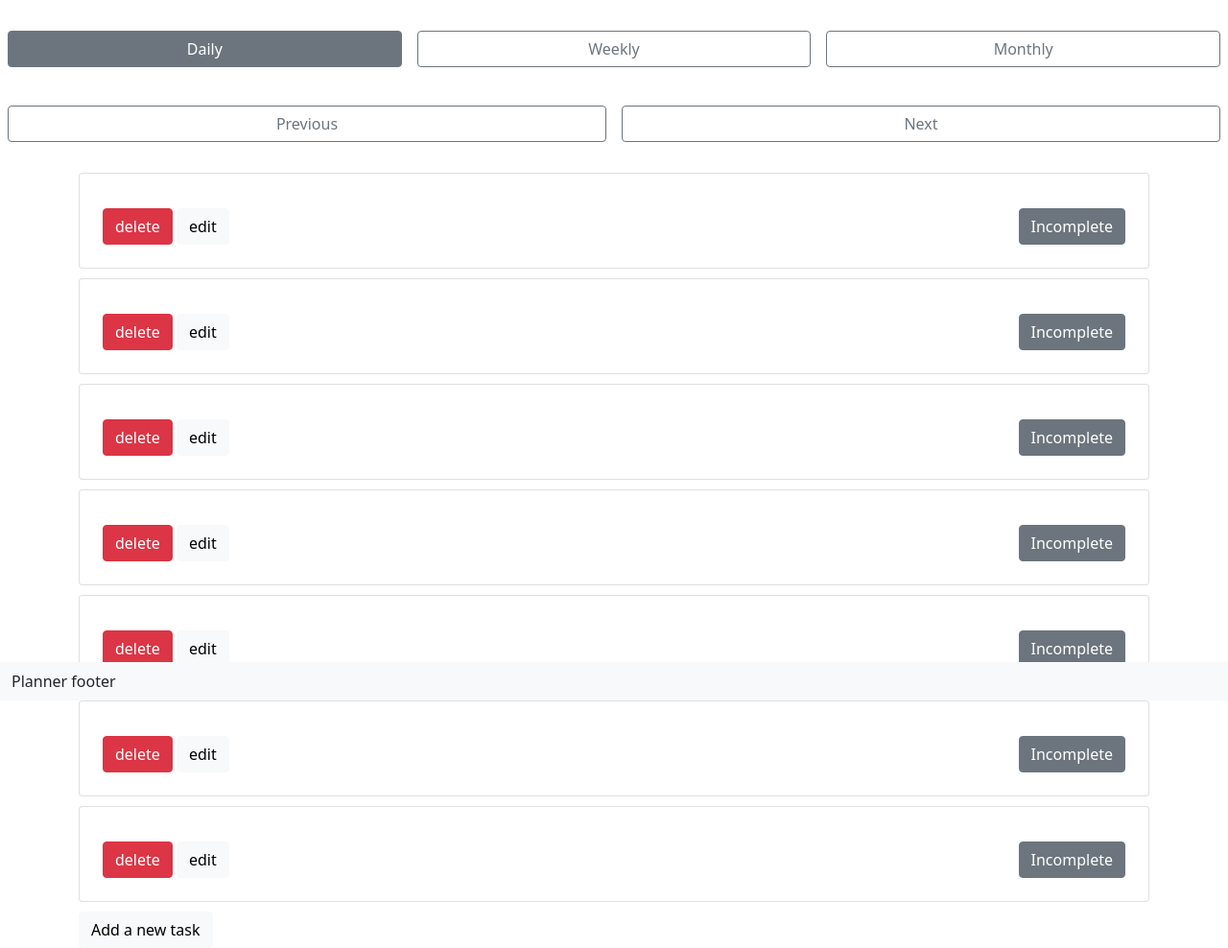
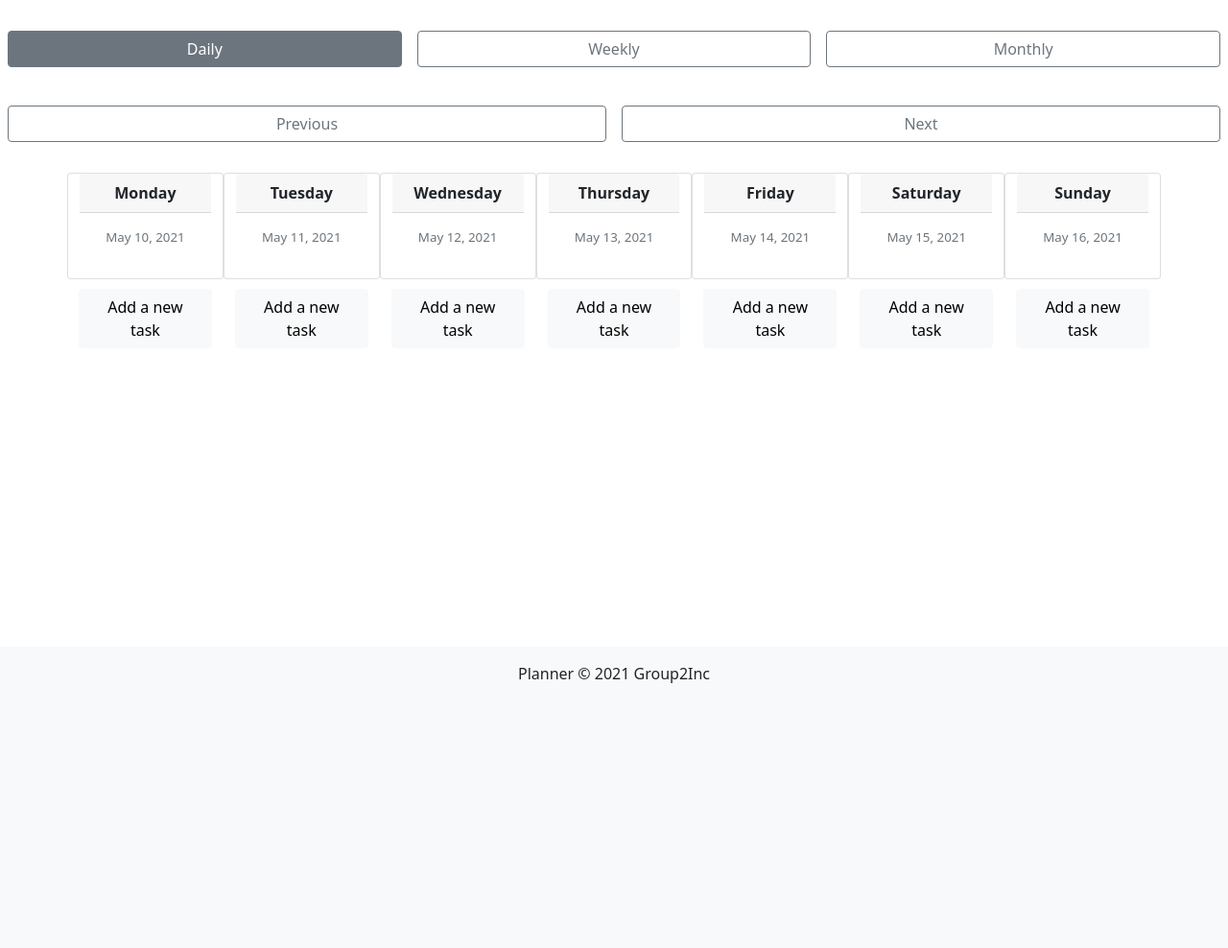
Before and after one commit to Julia-321/Planner, a Django app: page /tasks/weekly/2021/05/10/ in a window 1280 px wide. Shown: the part 70-1058 px from the top of the page at 96% size. After the commit the page ends 782 px from the top, so only its background shows below. Run offline with Django 3.2, Linux system fonts and the light colour scheme; a user stored in the database is signed in; tables that the repository leaves empty hold one stand-in row (values such as "Sample post"); some libraries are stand-ins or nearby versions.

Commit message:
changed home page (weekly) front

```diff
--- a/accounts/consts.py
+++ b/accounts/consts.py
@@ -6,4 +6,4 @@ HOME_PAGE_DICT = {1: 'Daily', 2: 'Weekly', 3: 'Monthly'}
 PUSH_TIME = ((1, 'deadline'), (2, '15 min'), (3, 'hour'), (4, '1 min'))
 DAYS = ['Monday', 'Tuesday', 'Wednesday', 'Thursday', 'Friday', 'Saturday', 'Sunday']
 MONTHS = ['January', 'February', 'March', 'April', 'May', 'June', 'July', 'August', 'September', 'October', 'November',
-         'December']
+          'December']
--- a/tasks/services.py
+++ b/tasks/services.py
@@ -4,10 +4,11 @@ from django.utils import timezone
 from accounts.consts import DAYS, MONTHS
 from calendar import Calendar
 
+
 def get_tasks_daily(request, date):
 
     today = date
-    tasks = Task.objects.filter(user=request.user, deadline__year=today.year,
+    tasks = Task.objects.filter(user=request.user, deadline__year=today.year, deadline__month=today.month,
                                 deadline__day=today.day).order_by('complete', 'deadline')
     return tasks
 
--- a/tasks/views.py
+++ b/tasks/views.py
@@ -167,7 +167,7 @@ class ShowTasksMonthly(LoginRequiredMixin, View):
             'date': cur_date,
             'tasks': tasks,
             'checked': self.request.session.get('checked', default=HOME_PAGE_DICT[self.request.user.profile.home_view]),
-            'month_name': MONTHS[month - 1]
+            'month_name': MONTHS[month - 1],
         }
         return render(self.request, 'tasks/monthly.html', context=context)
 
--- a/templates/base.html
+++ b/templates/base.html
@@ -15,7 +15,7 @@
 
         {% if user.is_authenticated and user.profile.theme == 2 %}
 
-        <nav class="navbar navbar-expand-lg navbar-light bg-dark">
+        <footer class="navbar navbar-expand-lg navbar-light bg-dark">
 
         {% else %}
 
@@ -77,18 +77,18 @@
 
         {% if user.is_authenticated and user.profile.theme == 2 %}
 
-            <nav class="navbar fixed-bottom navbar-light bg-dark">
+            <footer class="footer fixed-bottom py-3 bg-dark" style="margin-top: 10px">
 
         {% else %}
 
-            <nav class="navbar fixed-bottom navbar-light bg-light">
+            <footer class="footer fixed-bottom py-3 bg-light" style="margin-top: 10px">
 
         {% endif %}
 
-			<div class="container-fluid">
-				Planner footer
+			<div class="container-fluid text-center">
+				Planner © 2021 Group2Inc
 			</div>
-		</nav>
+		</footer>
 
 		{% endblock footer%}
 
--- a/templates/tasks/daily.html
+++ b/templates/tasks/daily.html
@@ -16,9 +16,9 @@
         {% if tasks %}
             {% for task in tasks %}
                 <div class="card w-100" style="margin-bottom: 10px">
+                    <div class="card-header align-middle"> <h5>{{ task.name }}</h5> </div>
                     <div class="card-body">
-                        <h5 class="card-title" id="flush-heading{{ task.id }}">{{ task.name }}</h5>
-                        <h6 class="card-subtitle mb-2 text-muted">{{ task.deadline }}</h6>
+                        <h6 class="card-subtitle mb-2 text-muted"> <b>Due to: </b> {{ task.deadline }}</h6>
                         <p class="card-text">{{ task.description }}</p>
 
                         <div class="d-flex flex-row-reverse justify-content-between">
--- a/templates/tasks/weekly.html
+++ b/templates/tasks/weekly.html
@@ -9,46 +9,85 @@
     {% include 'tasks/nav_dates.html' %}
 
     <div class="container">
-        {% if tasks %}
-            {% for task in tasks %}
-                <div class="card w-100" style="margin-bottom: 10px">
+        <div class="row">
+            {% for day, cur_date, queryset in tasks %}
+                <div class="col" style="width: 13%">
+
+                    <div class="row">
+                        <div class="card">
+                            <div class="card-header text-center"> <b>{{ day }}</b> </div>
+                            <div class="card-body text-center text-muted"> <p style="font-size: 10pt">{{ cur_date }}, {{ date.year }}</p> </div>
+                        </div>
+                    </div>
+
+                    <div class="row overflow-auto">
+                        {% if queryset %}
+                            {% for task in queryset %}
+                                <div class="card overflow-auto" style="margin-top: 10px; margin-bottom: 10px">
+                                    <div class="card-header text-center"> {{ task.name }}
+                                        {% if task.complete %}
+                                            <span class="badge rounded-pill bg-success">Complete</span>
+                                        {% endif %}
+                                    </div>
                                     <div class="card-body">
-                        <h5 class="card-title" id="flush-heading{{ task.id }}">{{ task.name }}</h5>
-                        <h6 class="card-subtitle mb-2 text-muted">{{ task.deadline }}</h6>
-                        <p class="card-text">{{ task.description }}</p>
-
-                        <div class="d-flex flex-row-reverse justify-content-between">
-                            <div class="p-2">
+                                        <!-- Button trigger modal -->
+                                        <button type="button" class="btn btn-outline-secondary w-100" data-bs-toggle="modal" data-bs-target="#staticBackdrop{{ task.id }}">
+                                            More
+                                        </button>
+                                        <!-- Modal -->
+                                        <div class="modal fade" id="staticBackdrop{{ task.id }}" data-bs-backdrop="static" data-bs-keyboard="false" tabindex="-1" aria-labelledby="staticBackdropLabel" aria-hidden="true">
                                             <form method="post" action='{% url 'list_view' year=date.year month=date.month day=date.day %}'>
                                                 {% csrf_token %}
-
                                                 <input type="hidden" name="cur" value="{{ checked }}">
                                                 <input type="hidden" name="complete_id" value="{{ task.id }}">
 
+                                                <div class="modal-dialog">
+                                                    <div class="modal-content">
+                                                        <div class="modal-header">
+                                                            <h5 class="modal-title" id="staticBackdropLabel{{ task.id }}">{{ task.name }}</h5>
+                                                            <button type="button" class="btn-close" data-bs-dismiss="modal" aria-label="Close"></button>
+                                                        </div>
+                                                        <div class="modal-body">
+                                                            <h6 class="card-subtitle mb-2 text-muted"> <b>Due to: </b> {{ task.deadline }}</h6>
+                                                            <p class="card-text"> {{ task.description }}</p>
+                                                        </div>
+                                                        <div class="modal-footer">
+                                                            <div class="d-flex flex-row justify-content-between w-100">
+                                                                <div class="p-2">
+                                                                    <a class="btn btn-danger" href="/tasks/delete/?id={{ task.id }}">delete</a>
+                                                                    <a class="btn btn-light" href="/tasks/edit/?id={{ task.id }}">edit</a>
+                                                                </div>
+
+                                                                <div class="p-2">
                                                                     {% if not task.complete %}
                                                                         <button type="submit" class="btn btn-secondary" name="incomplete">Incomplete</button>
                                                                     {% else %}
                                                                         <button type="submit" class="btn btn-success" name="complete"> Complete </button>
                                                                     {% endif %}
-
-                                </form>
-                            </div>
-                            <div class="p-2">
-                                <a class="btn btn-danger" href="/tasks/delete/?id={{ task.id }}">delete</a>
-                                <a class="btn btn-light" href="/tasks/edit/?id={{ task.id }}">edit</a>
                                                                 </div>
                                                             </div>
                                                         </div>
                                                     </div>
+                                                </div>
+                                            </form>
+                                        </div>
+                                    </div>
+                                </div>
                             {% endfor %}
+                            <div>
+                                <a class="btn btn-light w-100" href="/tasks/add"> Add a new task </a>
+                            </div>
                         {% else %}
-            <div class="alert alert-success" role="alert">
-                There are no tasks!
+                            <div class="col scroll h-100 text-center">
+                                <div>
+                                    <a class="btn btn-light w-100" href="/tasks/add" style="margin-top: 10px"> Add a new task </a>
+                                </div>
                             </div>
                         {% endif %}
-
-        <div>
-            <a class="btn btn-light" href="/tasks/add"> Add a new task </a>
+                    </div>
+                </div>
+            {% endfor %}
+        </div>
     </div>
 
     </div>
```
Lines whose indentation alone changed are shown as unchanged.
